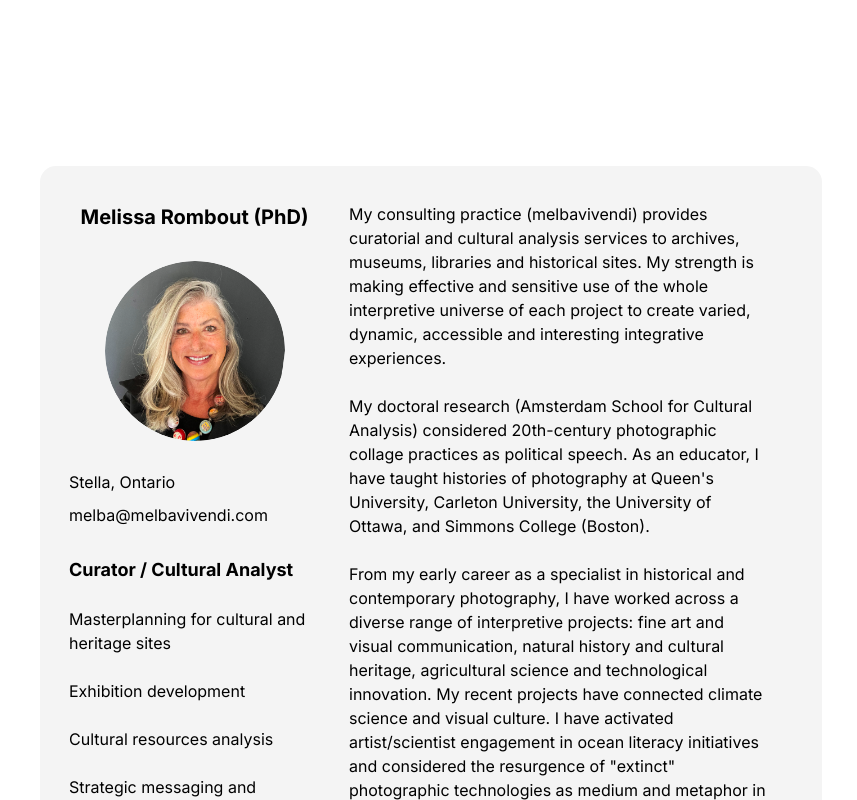
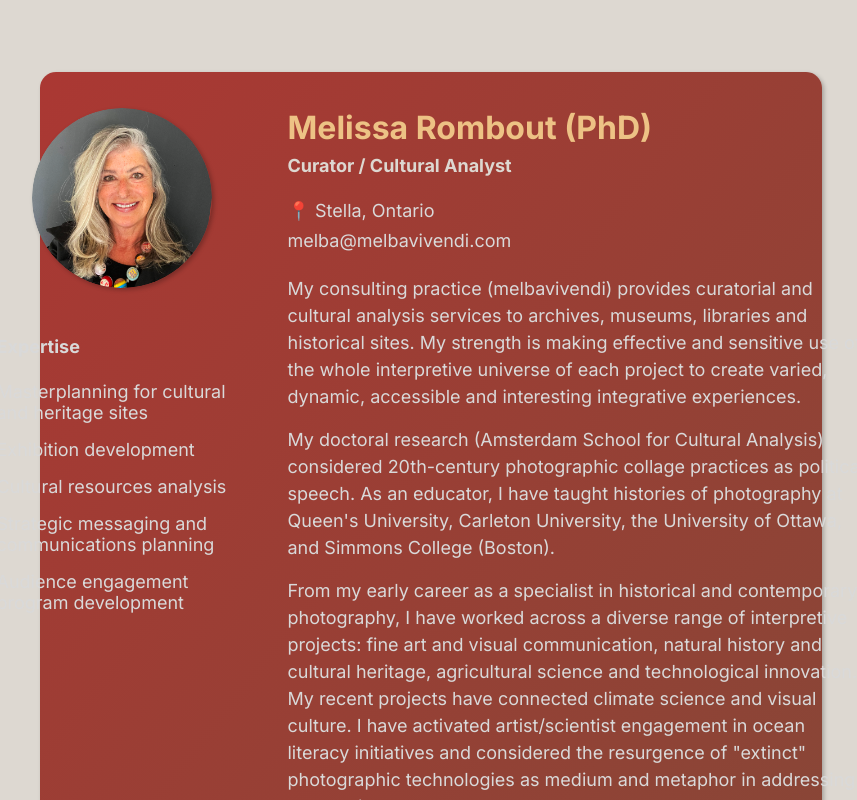
Before and after one commit to rocket5/melbavivendi-website, a React (Vite) app: page / in a window 1280 px wide. Shown: the top 800 px of the page, without its empty margins (209-1066 px from the left). Built offline with nearby package versions, Linux system fonts and the light colour scheme.

Commit message:
Revised design based on latest figma design, including a new gradient background, colour palette and layout changes

```diff
--- a/client/global.css
+++ b/client/global.css
@@ -54,6 +54,13 @@
     --sidebar-border: 220 13% 91%;
 
     --sidebar-ring: 217.2 91.2% 59.8%;
+
+    /* Custom colors for Melissa's site */
+    --melba-beige: #DDD8D1;
+    --melba-red: #AA3833;
+    --melba-brown: #864737;
+    --melba-gold: #EDC285;
+    --melba-light-gray: #D9D9D9;
   }
 
   .dark {
--- a/client/pages/Index.tsx
+++ b/client/pages/Index.tsx
@@ -1,48 +1,103 @@
 export default function Index() {
   return (
-    <div className="min-h-screen bg-white flex items-start lg:items-center justify-center px-4 py-8 sm:px-6 sm:py-12 lg:px-[249px] lg:py-[166px] font-inter">
-      <div className="w-full max-w-[942px] bg-[#F4F4F4] rounded-2xl px-6 py-8 sm:px-8 sm:py-10 lg:px-[55px] lg:pt-[36px] lg:pb-[51px] lg:pl-[29px]">
-        <div className="flex flex-col lg:flex-row gap-8 lg:gap-[29px] lg:items-start">
+    <div
+      className="min-h-screen flex items-center justify-center font-inter px-4 py-8 sm:px-8 sm:py-12 lg:px-[249px] lg:py-[72px]"
+      style={{
+        background: 'var(--melba-beige)'
+      }}
+    >
+      <div
+        className="w-full max-w-[942px] rounded-2xl shadow-lg flex flex-col lg:flex-row items-start justify-center p-6 sm:p-8 lg:p-9 gap-8 lg:gap-10"
+        style={{
+          background: 'linear-gradient(128deg, var(--melba-red) 1.32%, var(--melba-brown) 98.8%)',
+          boxShadow: '2px 2px 4px 0 rgba(0, 0, 0, 0.25)',
+          minHeight: '600px'
+        }}
+      >
         {/* Left Column */}
-          <div className="flex flex-col items-center gap-6 lg:gap-[29px] lg:w-[251px] flex-shrink-0">
-            {/* Name */}
-            <h1 className="text-xl font-bold text-black leading-normal text-center">
-              Melissa Rombout (PhD)
-            </h1>
-
+        <div
+          className="flex flex-col items-center w-full lg:w-[251px] lg:flex-shrink-0"
+          style={{
+            gap: '48px'
+          }}
+        >
           {/* Headshot */}
           <img
             src="/melissa-headshot.png"
             alt="Melissa Rombout"
-              className="w-[180px] h-[180px] rounded-full object-cover"
+            className="object-cover w-40 h-40 sm:w-44 sm:h-44 lg:w-[180px] lg:h-[180px]"
+            style={{
+              borderRadius: '50%',
+              boxShadow: '2px 2px 4px 0 rgba(0, 0, 0, 0.25)'
+            }}
           />
 
-            {/* Contact Info */}
-            <div className="flex flex-col gap-[9px] text-left self-stretch">
-              <p className="text-base text-black leading-normal">Stella, Ontario</p>
-              <p className="text-base text-black leading-normal break-words">melba@melbavivendi.com</p>
-            </div>
-
           {/* Skills Section */}
-            <div className="flex flex-col gap-6 self-stretch">
-              <h2 className="text-lg font-bold text-black leading-normal">
-                Curator / Cultural Analyst
+          <div
+            className="flex flex-col items-start w-full"
+            style={{
+              gap: '24px'
+            }}
+          >
+            <h2
+              className="font-bold text-lg"
+              style={{
+                color: 'var(--melba-light-gray)',
+                lineHeight: 'normal',
+                width: '100%'
+              }}
+            >
+              Expertise
             </h2>
 
-              <div className="flex flex-col gap-6">
-                <p className="text-base text-black leading-normal">
+            <div className="flex flex-col gap-4 w-full">
+              <p
+                className="font-normal text-lg"
+                style={{
+                  color: 'var(--melba-light-gray)',
+                  lineHeight: 'normal'
+                }}
+              >
                 Masterplanning for cultural and heritage sites
               </p>
-                <p className="text-base text-black leading-normal">
+
+              <p
+                className="font-normal text-lg"
+                style={{
+                  color: 'var(--melba-light-gray)',
+                  lineHeight: 'normal'
+                }}
+              >
                 Exhibition development
               </p>
-                <p className="text-base text-black leading-normal">
+
+              <p
+                className="font-normal text-lg"
+                style={{
+                  color: 'var(--melba-light-gray)',
+                  lineHeight: 'normal'
+                }}
+              >
                 Cultural resources analysis
               </p>
-                <p className="text-base text-black leading-normal">
+
+              <p
+                className="font-normal text-lg"
+                style={{
+                  color: 'var(--melba-light-gray)',
+                  lineHeight: 'normal'
+                }}
+              >
                 Strategic messaging and communications planning
               </p>
-                <p className="text-base text-black leading-normal">
+
+              <p
+                className="font-normal text-lg"
+                style={{
+                  color: 'var(--melba-light-gray)',
+                  lineHeight: 'normal'
+                }}
+              >
                 Audience engagement program development
               </p>
             </div>
@@ -50,17 +105,80 @@ export default function Index() {
         </div>
 
         {/* Right Column */}
-          <div className="flex-1 lg:w-[578px] lg:h-[632px] flex flex-col justify-between">
-            <div className="text-base text-black leading-normal space-y-6 text-left">
-              <p>
+        <div
+          className="flex flex-col items-start w-full lg:w-[578px] lg:flex-shrink-0"
+          style={{
+            gap: '24px'
+          }}
+        >
+          {/* Name and Title */}
+          <div className="w-full">
+            <h1
+              className="font-bold text-2xl sm:text-3xl lg:text-[32px] mb-2"
+              style={{
+                color: 'var(--melba-gold)',
+                lineHeight: 'normal'
+              }}
+            >
+              Melissa Rombout (PhD)
+            </h1>
+
+            <h2
+              className="font-bold text-lg"
+              style={{
+                color: 'var(--melba-beige)',
+                lineHeight: 'normal'
+              }}
+            >
+              Curator / Cultural Analyst
+            </h2>
+          </div>
+
+          {/* Location */}
+          <div
+            className="flex flex-col items-start w-full"
+            style={{
+              gap: '9px'
+            }}
+          >
+            <p
+              className="font-normal text-lg"
+              style={{
+                color: 'var(--melba-light-gray)',
+                lineHeight: 'normal'
+              }}
+            >
+              📍 Stella, Ontario
+            </p>
+
+            <p
+              className="font-normal text-lg break-all sm:break-normal"
+              style={{
+                color: 'var(--melba-light-gray)',
+                lineHeight: 'normal'
+              }}
+            >
+              melba@melbavivendi.com
+            </p>
+          </div>
+
+          {/* Biography */}
+          <div
+            className="font-normal text-base sm:text-lg w-full"
+            style={{
+              color: 'var(--melba-light-gray)',
+              lineHeight: '1.5'
+            }}
+          >
+            <p className="mb-4">
               My consulting practice (melbavivendi) provides curatorial and cultural analysis services to archives, museums, libraries and historical sites. My strength is making effective and sensitive use of the whole interpretive universe of each project to create varied, dynamic, accessible and interesting integrative experiences.
             </p>
 
-              <p>
+            <p className="mb-4">
               My doctoral research (Amsterdam School for Cultural Analysis) considered 20th-century photographic collage practices as political speech. As an educator, I have taught histories of photography at Queen's University, Carleton University, the University of Ottawa, and Simmons College (Boston).
             </p>
 
-              <p>
+            <p className="mb-4">
               From my early career as a specialist in historical and contemporary photography, I have worked across a diverse range of interpretive projects: fine art and visual communication, natural history and cultural heritage, agricultural science and technological innovation. My recent projects have connected climate science and visual culture. I have activated artist/scientist engagement in ocean literacy initiatives and considered the resurgence of "extinct" photographic technologies as medium and metaphor in addressing eco-anxiety.
             </p>
 
@@ -71,6 +189,5 @@ export default function Index() {
         </div>
       </div>
     </div>
-    </div>
   );
 }
```
Lines whose indentation alone changed are shown as unchanged.
